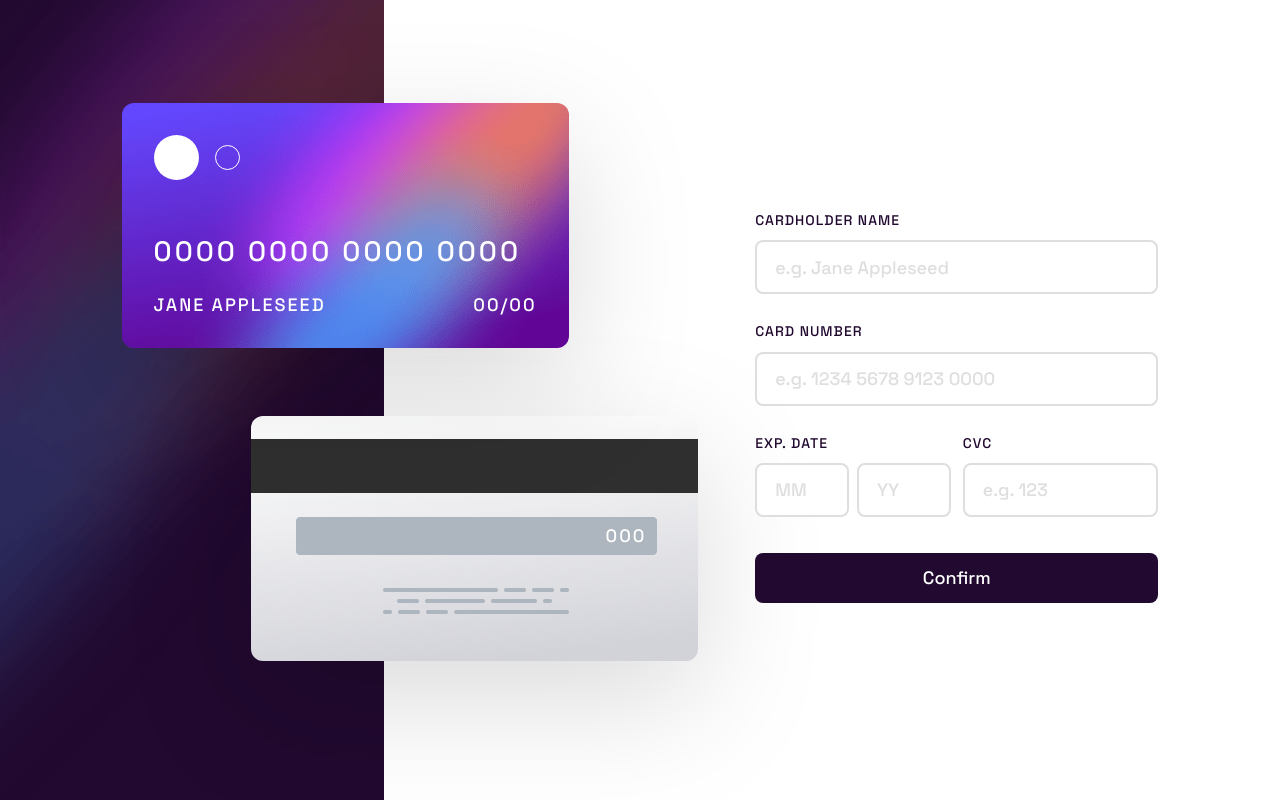
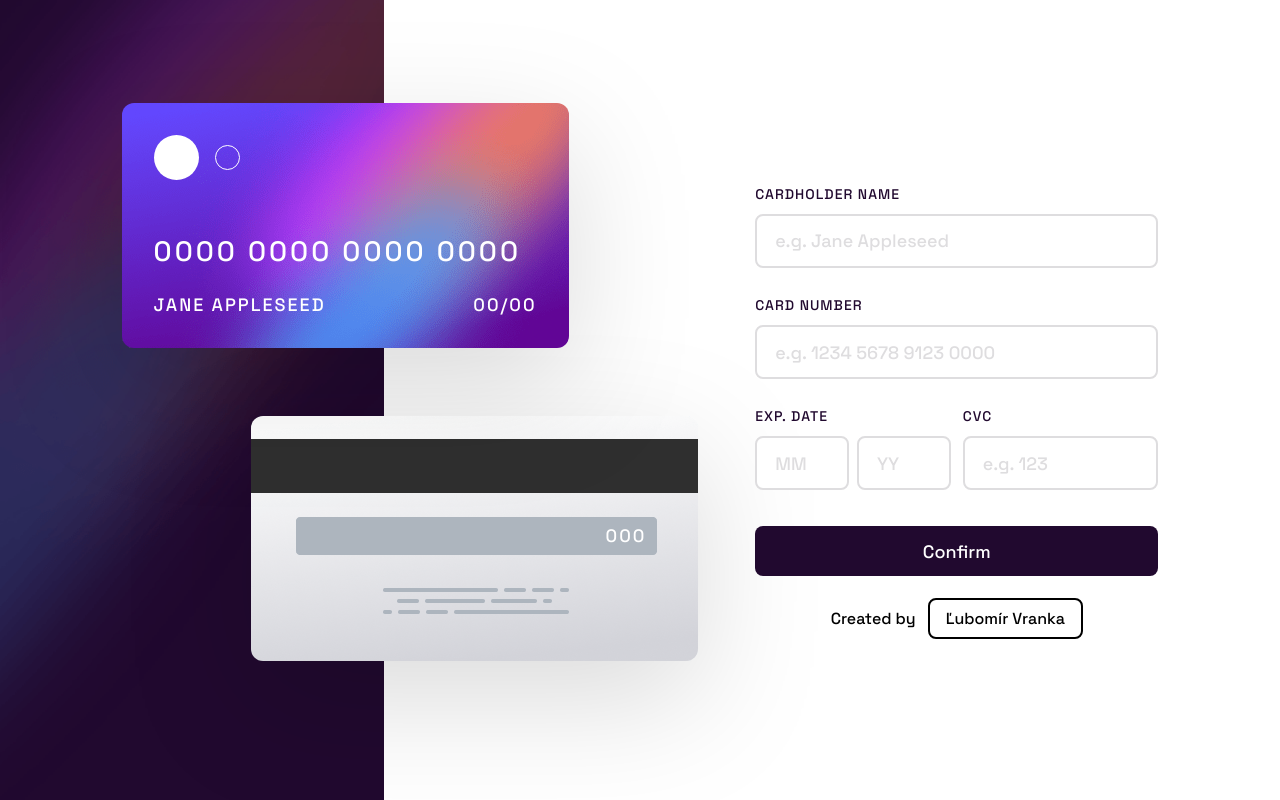
Before and after one commit to lubovranka/card, a plain HTML site: page index.html in a window 1280 px wide. Drawn offline with nearby package versions, Linux system fonts and the light colour scheme.

Commit message:
Added github link

```diff
--- a/index.html
+++ b/index.html
@@ -109,6 +109,9 @@
                 </div>
             </div>
             <button type="submit">Confirm</button>
+            <footer>
+                <p class="desc">Created by <a href="https://github.com/lubovranka" class="portfolio">Ľubomír Vranka</a></p>
+            </footer>
         </form>
     </div>
 </body>
--- a/styles/index.scss
+++ b/styles/index.scss
@@ -175,6 +175,15 @@ button {
     margin-top: 0.5em;
 }
 
+footer {
+    margin-top: 2em;
+    text-align: center;
+}
+
+.links > a:not(:last-of-type) {
+    margin-right: 1em;
+}
+
 @media screen and (min-width: 1024px){
     .container {
         flex-direction: row;
@@ -329,4 +338,17 @@ button {
         letter-spacing: 2px;
     }
 }
+
+a {
+    text-decoration: none;
+}
+
+.portfolio {
+    padding: 0.5em 1em;
+    border: 2px solid #000000;
+    color:#000000;
+    border-radius: 8px;
+    margin-left: 0.5em;
+}
+
   /*# sourceMappingURL=index.css.map */
```
Also changed, not shown: styles/index.css, 1 other file.
